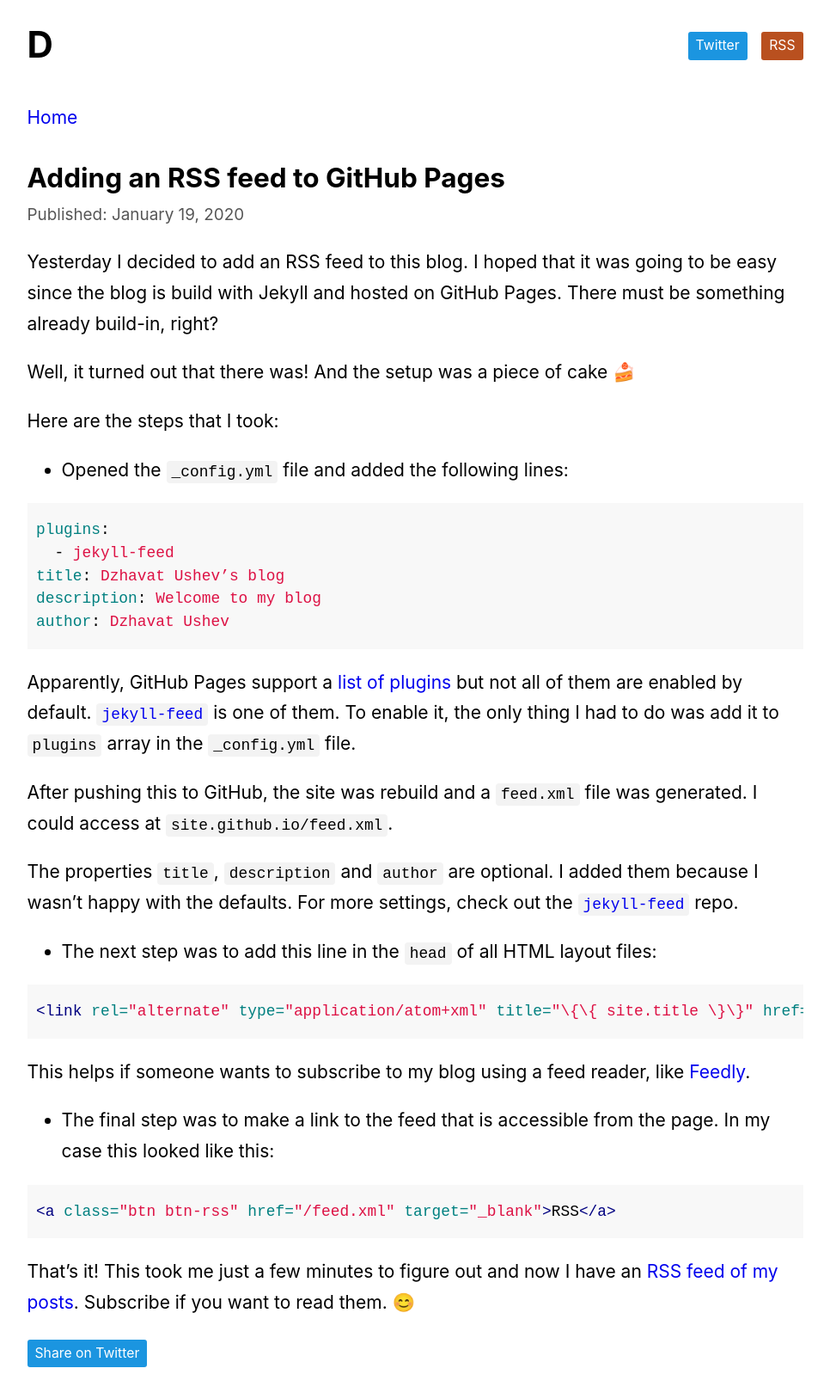
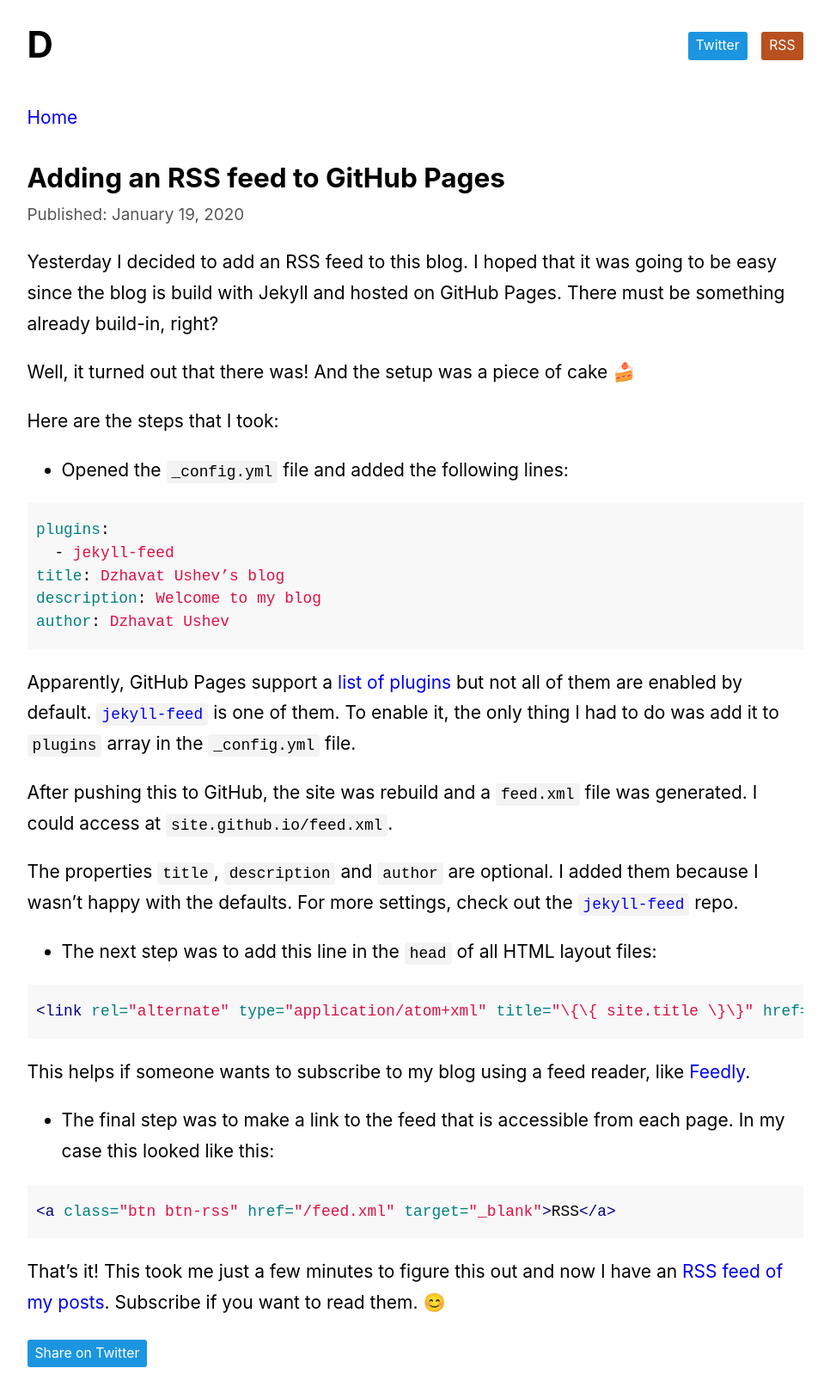
Before and after one commit to dzhavat/dzhavat.github.io, a Jekyll site: the page built from _posts/2020-01-19-adding-an-rss-feed-to-github-pages.md, in a window 1280 px wide. Shown: the whole page at 86% size, without its empty margins (157-1123 px from the left). Built offline with Jekyll 4.4.1, drawn with Linux system fonts in a browser that asks for light colours.

Commit message:
Update post

````diff
--- a/_posts/2020-01-19-adding-an-rss-feed-to-github-pages.md
+++ b/_posts/2020-01-19-adding-an-rss-feed-to-github-pages.md
@@ -33,10 +33,10 @@ The properties `title`, `description` and `author` are optional. I added them be
 
 This helps if someone wants to subscribe to my blog using a feed reader, like [Feedly](https://feedly.com).
 
-* The final step was to make a link to the feed that is accessible from the page. In my case this looked like this:
+* The final step was to make a link to the feed that is accessible from each page. In my case this looked like this:
 
 ```html
 <a class="btn btn-rss" href="/feed.xml" target="_blank">RSS</a>
 ```
 
-That’s it! This took me just a few minutes to figure out and now I have an [RSS feed of my posts](https://dzhavat.github.io/feed.xml). Subscribe if you want to read them. 😊
+That’s it! This took me just a few minutes to figure this out and now I have an [RSS feed of my posts](https://dzhavat.github.io/feed.xml). Subscribe if you want to read them. 😊
````
